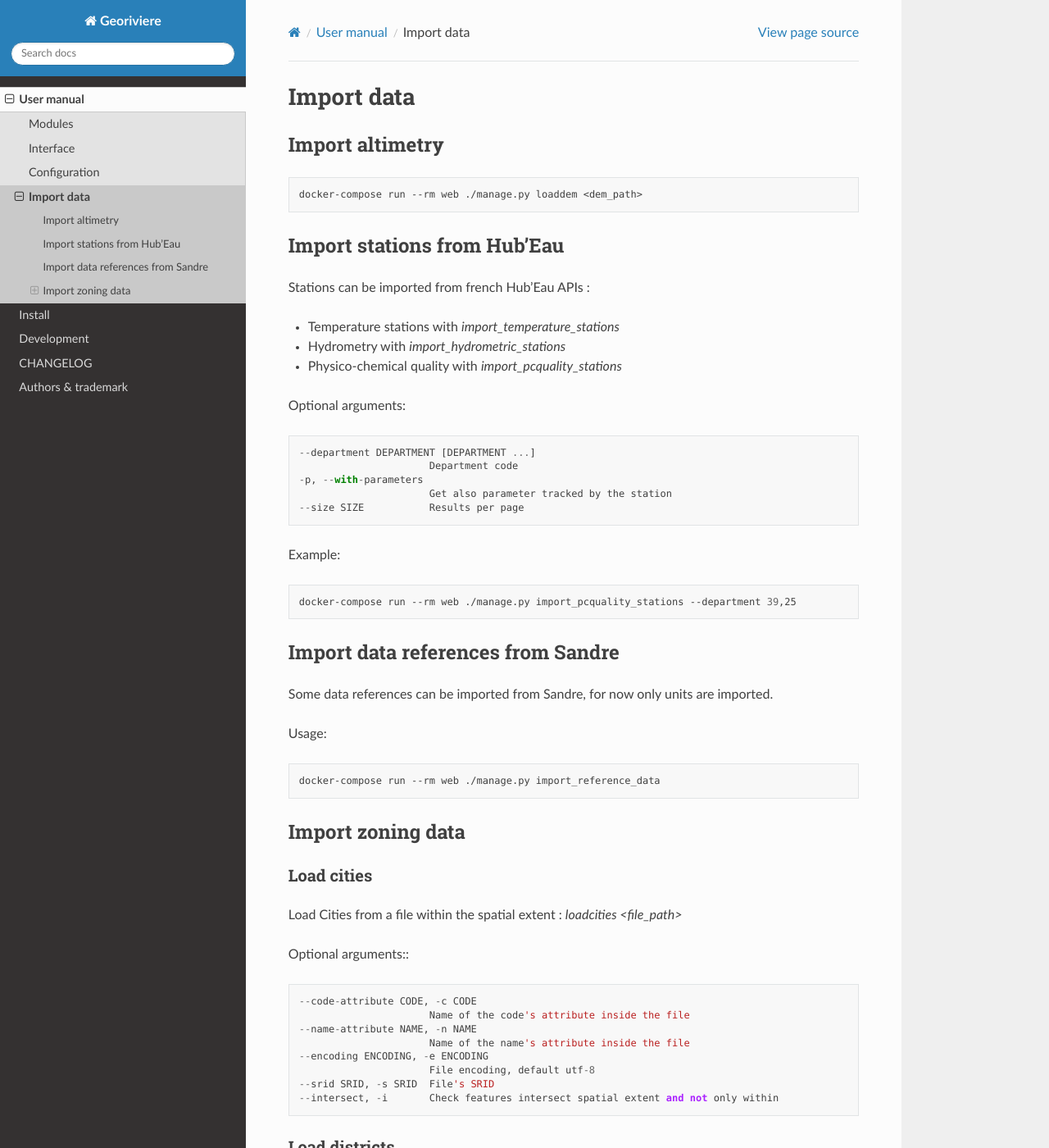
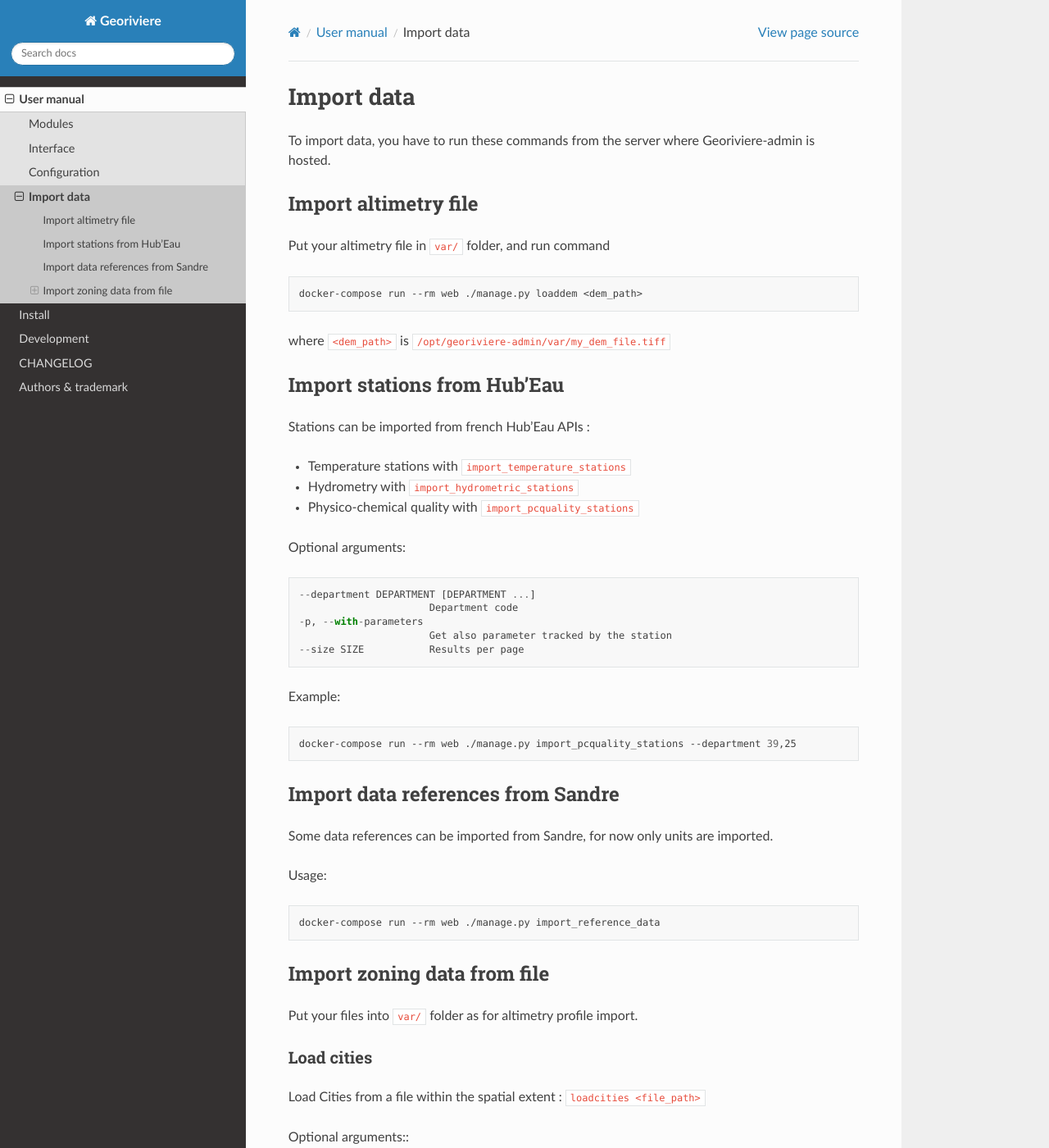
Before and after one commit to Georiviere/Georiviere-admin, a Sphinx documentation site: the page built from docs/usage/import_data.rst, in a window 1280 px wide and 1400 px high. Shown: the whole window at 82% size. Built offline with Sphinx 7.4.7 and the Read the Docs theme 2.0.0, drawn with Linux system fonts in a browser that asks for light colours; the version number could not be read and is left out; some of the changed text lies outside the part shown.

Commit message:
Fix typo on restructured text

```diff
--- a/docs/install/install.rst
+++ b/docs/install/install.rst
@@ -1,5 +1,5 @@
-===================
-Installation manual
-===================
+====================
+Install instructions
+====================
 
 .. include:: ../../install/README.rst
--- a/docs/usage/import_data.rst
+++ b/docs/usage/import_data.rst
@@ -1,21 +1,27 @@
 Import data
 ===========
 
-Import altimetry
-----------------
+To import data, you have to run these commands from the server where Georiviere-admin is hosted.
+
+Import altimetry file
+---------------------
+
+Put your altimetry file in ``var/`` folder, and run command
 
 .. code-block :: bash
 
     docker-compose run --rm web ./manage.py loaddem <dem_path>
+
+where ``<dem_path>`` is ``/opt/georiviere-admin/var/my_dem_file.tiff``
 
 Import stations from Hub'Eau
 ----------------------------
 
 Stations can be imported from french Hub'Eau APIs :
 
-- Temperature stations with `import_temperature_stations`
-- Hydrometry with `import_hydrometric_stations`
-- Physico-chemical quality with `import_pcquality_stations`
+- Temperature stations with ``import_temperature_stations``
+- Hydrometry with ``import_hydrometric_stations``
+- Physico-chemical quality with ``import_pcquality_stations``
 
 Optional arguments::
 
@@ -42,13 +48,15 @@ Usage:
 
     docker-compose run --rm web ./manage.py import_reference_data
 
-Import zoning data
-------------------
+Import zoning data from file
+----------------------------
+
+Put your files into ``var/`` folder as for altimetry profile import.
 
 Load cities
 '''''''''''
 
-Load Cities from a file within the spatial extent : `loadcities <file_path>`
+Load Cities from a file within the spatial extent : ``loadcities <file_path>``
 
 Optional arguments:::
 
@@ -64,7 +72,7 @@ Optional arguments:::
 Load districts
 ''''''''''''''
 
-Load Districts from a file within the spatial extent `loaddistricts <file_path>`
+Load Districts from a file within the spatial extent ``loaddistricts <file_path>``
 
 Optional arguments:::
 
@@ -76,7 +84,7 @@ Optional arguments:::
       --srid SRID, -s SRID  File's SRID
       --intersect, -i       Check features intersect spatial extent and not only within
 
-Load Restricted Area from a file within the spatial extent `loadrestrictedareas <file_path>`
+Load Restricted Area from a file within the spatial extent ``loadrestrictedareas <file_path>``
 
 Optional arguments:::
 
```
Also changed, not shown: install/README.rst.
